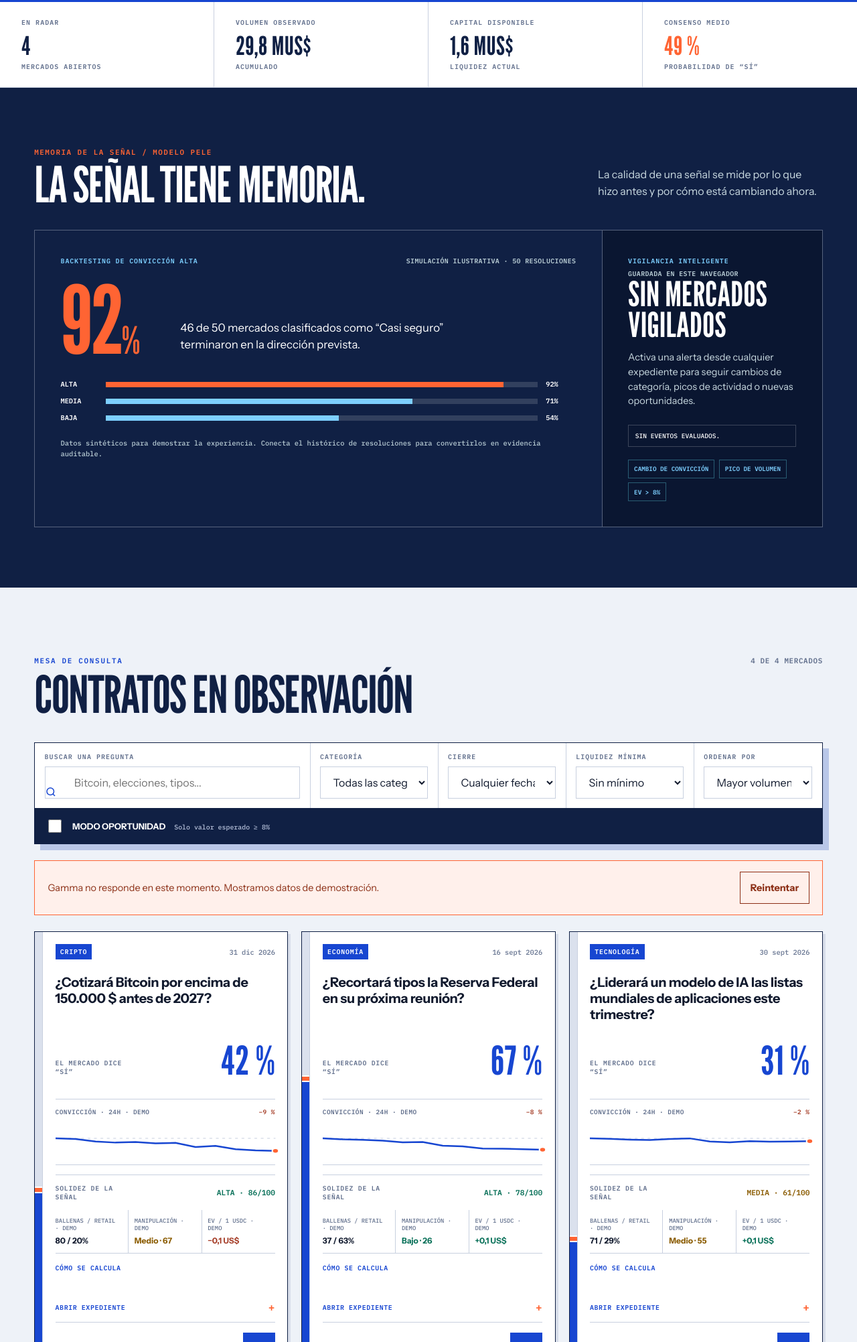
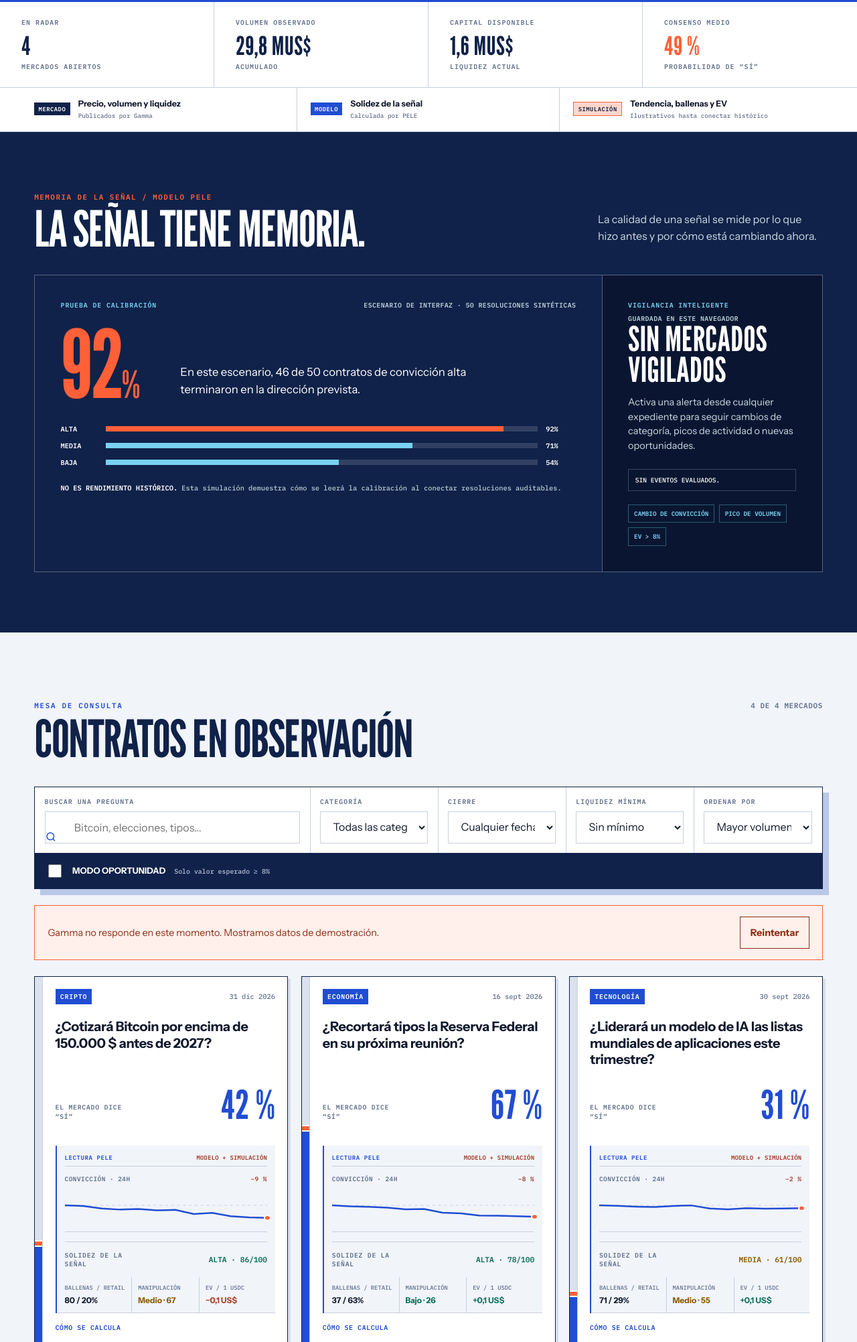
Before and after one commit to ingjuanlopez4-hub/DashboardPELE, a plain HTML site: page web/index.html in a window 1280 px wide. Shown: the part 797-2800 px from the top of the page at 67% size. Drawn offline with nearby package versions, Linux system fonts and the light colour scheme; no server answers.

Commit message:
feat: clarify dashboard signal provenance

```diff
--- a/web/assets/app.js
+++ b/web/assets/app.js
@@ -24,7 +24,8 @@ const elements = {
   closing: document.querySelector("#closing"), minLiquidity: document.querySelector("#min-liquidity"),
   opportunities: document.querySelector("#opportunities"), loadMore: document.querySelector("#load-more"),
   dataStatus: document.querySelector("#data-status"), dataStatusLabel: document.querySelector("#data-status-label"),
-  alertCount: document.querySelector("#alert-count"), alertDeskCount: document.querySelector("#alert-desk-count")
+  alertCount: document.querySelector("#alert-count"), alertDeskCount: document.querySelector("#alert-desk-count"),
+  filters: document.querySelector("#filters"), filterToggle: document.querySelector("#filter-toggle")
 };
 const money = new Intl.NumberFormat("es-ES", { style: "currency", currency: "USD", notation: "compact", maximumFractionDigits: 1 });
 const percent = new Intl.NumberFormat("es-ES", { style: "percent", maximumFractionDigits: 0 });
@@ -140,15 +141,18 @@ function card(market) {
       <div class="card-top"><span class="category"></span><span class="date"></span></div>
       <h3></h3>
       <div class="probability-row"><span>El mercado dice “Sí”</span><strong></strong></div>
-      <div class="trend-block">
-        <div class="trend-head"><span>Convicción · 24h · demo</span><strong class="trend-change"></strong></div>
-        <svg class="trend-chart" viewBox="0 0 240 54" preserveAspectRatio="none" role="img"><title></title><line class="baseline" x1="0" y1="27" x2="240" y2="27"></line><polyline class="trend-line"></polyline><circle class="trend-dot" r="3.5"></circle></svg>
-      </div>
-      <div class="confidence-row"><span>Solidez de la señal</span><strong class="confidence"></strong></div>
-      <div class="signal-grid">
-        <div><span>Ballenas / retail · demo</span><strong class="whale-share"></strong></div>
-        <div><span>Manipulación · demo</span><strong class="anomaly-risk"></strong></div>
-        <div><span>EV / 1 USDC · demo</span><strong class="edge"></strong></div>
+      <div class="model-readout" aria-label="Lecturas derivadas y simuladas">
+        <div class="readout-label"><span>Lectura PELE</span><small>Modelo + simulación</small></div>
+        <div class="trend-block">
+          <div class="trend-head"><span>Convicción · 24h</span><strong class="trend-change"></strong></div>
+          <svg class="trend-chart" viewBox="0 0 240 54" preserveAspectRatio="none" role="img"><title></title><line class="baseline" x1="0" y1="27" x2="240" y2="27"></line><polyline class="trend-line"></polyline><circle class="trend-dot" r="3.5"></circle></svg>
+        </div>
+        <div class="confidence-row"><span>Solidez de la señal</span><strong class="confidence"></strong></div>
+        <div class="signal-grid">
+          <div><span>Ballenas / retail</span><strong class="whale-share"></strong></div>
+          <div><span>Manipulación</span><strong class="anomaly-risk"></strong></div>
+          <div><span>EV / 1 USDC</span><strong class="edge"></strong></div>
+        </div>
       </div>
       <details class="confidence-details"><summary>Cómo se calcula</summary><div class="factor-list"></div><small></small></details>
       <details class="market-intelligence">
@@ -356,6 +360,11 @@ document.querySelector("#reset").addEventListener("click", () => {
   elements.search.focus();
 });
 elements.loadMore.addEventListener("click", () => loadMarkets());
+elements.filterToggle.addEventListener("click", () => {
+  const expanded = elements.filterToggle.getAttribute("aria-expanded") !== "true";
+  elements.filterToggle.setAttribute("aria-expanded", String(expanded));
+  elements.filters.dataset.mobileCollapsed = String(!expanded);
+});
 
 persistAlerts();
 loadMarkets({ reset: true });
--- a/web/assets/styles.css
+++ b/web/assets/styles.css
@@ -1,10 +1,10 @@
 :root {
-  --deep: #102044;
-  --blueprint: #1746d1;
-  --ice: #eef2f8;
+  --deep: #102249;
+  --blueprint: #214dd2;
+  --ice: #f1f4f9;
   --white: #ffffff;
-  --amber: #ff6433;
-  --cyan: #7dcfff;
+  --amber: #ff6038;
+  --cyan: #79d2f2;
   --ink: #111a2e;
   --muted: #62708d;
   --line: #c8d0df;
@@ -80,6 +80,16 @@ h1 span { color: transparent; -webkit-text-stroke: 1.5px rgba(255,255,255,.7); }
 .kpis strong { display: block; margin: .55rem 0 .35rem; overflow: hidden; color: var(--white); font: 700 clamp(1.8rem, 3vw, 3rem)/1 var(--display); letter-spacing: .01em; text-overflow: ellipsis; }
 .kpis article:nth-child(4) strong { color: var(--amber); }
 
+.provenance { padding: 0 clamp(1.25rem, 4vw, 4.5rem); display: grid; grid-template-columns: repeat(3, 1fr); background: var(--white); border-bottom: 1px solid var(--line); }
+.provenance p { min-width: 0; margin: 0; padding: 1rem 1.25rem 1.1rem 0; display: grid; grid-template-columns: auto 1fr; gap: .25rem .75rem; border-right: 1px solid var(--line); }
+.provenance p + p { padding-left: 1.25rem; }
+.provenance p:last-child { border-right: 0; }
+.provenance-key { width: max-content; padding: .25rem .4rem; grid-row: 1 / 3; align-self: center; color: var(--white); background: var(--deep); font: 700 .55rem var(--data); letter-spacing: .06em; text-transform: uppercase; }
+.provenance .model-source { background: var(--blueprint); }
+.provenance .demo-source { color: var(--deep); background: #ffd7cd; border: 1px solid var(--amber); }
+.provenance strong { align-self: end; font-size: .78rem; }
+.provenance small { color: var(--muted); font: .58rem var(--data); }
+
 .intelligence { padding: clamp(4rem, 7vw, 7rem) clamp(1.25rem, 4vw, 4.5rem); color: var(--white); background: var(--blueprint); }
 .intelligence-heading { margin-bottom: 2.5rem; display: grid; grid-template-columns: minmax(0, 1.3fr) minmax(280px, .55fr); align-items: end; gap: 3rem; }
 .signal-kicker { margin: 0 0 .7rem; color: var(--amber); font: 700 .68rem var(--data); letter-spacing: .14em; text-transform: uppercase; }
@@ -99,6 +109,7 @@ h1 span { color: transparent; -webkit-text-stroke: 1.5px rgba(255,255,255,.7); }
 .calibration b { display: block; height: 100%; background: var(--cyan); }
 .calibration div:first-child b { background: var(--amber); }
 .demo-disclaimer { margin: 1.5rem 0 0; color: #b9cdd5; font: .65rem/1.5 var(--data); }
+.demo-disclaimer strong { color: var(--white); text-transform: uppercase; }
 .alert-desk { padding: clamp(1.5rem, 3vw, 3rem); display: flex; flex-direction: column; background: var(--deep); }
 .alert-desk .panel-label { display: block; }
 .alert-desk .panel-label small { display: block; margin-top: .4rem; }
@@ -116,6 +127,7 @@ h1 span { color: transparent; -webkit-text-stroke: 1.5px rgba(255,255,255,.7); }
 h2 { margin: 0; color: var(--deep); font: 900 clamp(3rem, 6vw, 6rem)/.85 var(--display); text-transform: uppercase; letter-spacing: -.025em; }
 .section-heading > p { margin: 0 0 .4rem; color: var(--muted); font: 700 .68rem var(--data); letter-spacing: .06em; text-transform: uppercase; }
 .controls { padding: 1.2rem; display: grid; grid-template-columns: minmax(250px, 1.4fr) repeat(4, minmax(150px, .65fr)); gap: 1rem; background: var(--white); border: 1px solid var(--line); box-shadow: 7px 7px 0 var(--panel-offset); }
+.filter-toggle { display: none; }
 .controls label { min-width: 0; }
 .control-label { display: block; margin-bottom: .5rem; color: var(--muted); font: 700 .62rem var(--data); letter-spacing: .11em; text-transform: uppercase; }
 .controls input, .controls select { width: 100%; min-height: var(--control-height); padding: 0 .9rem; color: var(--ink); background: var(--ice); border: 1px solid transparent; border-radius: 0; transition: background var(--motion-state), border-color var(--motion-state); }
@@ -157,6 +169,11 @@ h2 { margin: 0; color: var(--deep); font: 900 clamp(3rem, 6vw, 6rem)/.85 var(--d
 .factor-list { margin: .65rem 0 .45rem; display: flex; flex-wrap: wrap; gap: .35rem; }
 .factor-list span { padding: .3rem .4rem; background: var(--ice); }
 .trend-block { margin: 1rem 0 .85rem; padding: .75rem 0; border-top: 1px solid var(--line); border-bottom: 1px solid var(--line); }
+.model-readout { margin-top: 1.25rem; padding: .7rem .75rem 0; background: var(--ice); border-left: 2px solid var(--blueprint); }
+.readout-label { display: flex; align-items: center; justify-content: space-between; gap: .75rem; color: var(--blueprint); font: 700 .56rem var(--data); letter-spacing: .07em; text-transform: uppercase; }
+.readout-label small { color: var(--status-low); font: inherit; letter-spacing: .02em; }
+.model-readout .trend-block { margin-top: .45rem; }
+.model-readout .signal-grid { margin-inline: -.75rem; padding-inline: .75rem; }
 .trend-head { display: flex; justify-content: space-between; gap: .75rem; color: var(--muted); font: 700 .59rem var(--data); letter-spacing: .05em; text-transform: uppercase; }
 .trend-change { color: var(--status-high); }
 .trend-change.down { color: var(--status-low); }
@@ -229,7 +246,8 @@ footer a { color: var(--white); }
 @media (max-width: 680px) {
   .topbar { min-height: 68px; }
   .brand-mark { width: 38px; height: 38px; }
-  .brand small, .edition, .alert-counter { display: none; }
+  .brand small, .edition { display: none; }
+  .alert-counter { display: block; padding: .4rem .5rem; font-size: .55rem; }
   .live-indicator { font-size: .58rem; }
   .hero { padding-top: 4.5rem; grid-template-columns: 1fr; }
   h1 { font-size: clamp(4.2rem, 21vw, 6.5rem); }
@@ -238,6 +256,9 @@ footer a { color: var(--white); }
   .scale-marker { top: 28%; }
   .kpis article { padding: 1.15rem .9rem; }
   .kpis strong { font-size: clamp(1.65rem, 9vw, 2.5rem); }
+  .provenance { padding-inline: 1.25rem; grid-template-columns: 1fr; }
+  .provenance p, .provenance p + p { padding: .75rem 0; border-right: 0; border-bottom: 1px solid var(--line); }
+  .provenance p:last-child { border-bottom: 0; }
   .intelligence-heading { grid-template-columns: 1fr; gap: 1.2rem; }
   .hit-rate-main { grid-template-columns: 1fr; gap: 1.5rem; }
   .hit-rate-main > strong { font-size: 6rem; }
@@ -246,6 +267,14 @@ footer a { color: var(--white); }
   .section-heading { display: block; }
   .section-heading > p { margin-top: 1rem; }
   .controls { grid-template-columns: 1fr; }
+  .filter-toggle { width: 100%; min-height: 52px; padding: 0 1rem; display: grid; grid-template-columns: 1fr auto 18px; align-items: center; gap: .75rem; color: var(--white); background: var(--deep); border: 1px solid var(--deep); text-align: left; font-weight: 800; }
+  .filter-toggle small { color: #b8c3dc; font: .58rem var(--data); letter-spacing: .06em; text-transform: uppercase; }
+  .filter-toggle i { position: relative; width: 14px; height: 14px; }
+  .filter-toggle i::before, .filter-toggle i::after { content: ""; position: absolute; top: 6px; left: 1px; width: 12px; border-top: 2px solid var(--amber); transition: transform var(--motion-state); }
+  .filter-toggle i::after { transform: rotate(90deg); }
+  .filter-toggle[aria-expanded="true"] i::after { transform: rotate(0); }
+  .controls[data-mobile-collapsed="true"] { display: none; }
+  .filter-toggle[aria-expanded="true"] + .controls { border-top: 0; }
   .search-field { grid-column: auto; }
   .market-grid { grid-template-columns: 1fr; }
   .market-card { min-height: 500px; }
--- a/web/index.html
+++ b/web/index.html
@@ -64,6 +64,12 @@
       <article><span>Consenso medio</span><strong id="kpi-probability">--</strong><small>probabilidad de “Sí”</small></article>
     </section>
 
+    <aside class="provenance" aria-label="Procedencia de las lecturas">
+      <p><span class="provenance-key market-source">Mercado</span><strong>Precio, volumen y liquidez</strong><small>Publicados por Gamma</small></p>
+      <p><span class="provenance-key model-source">Modelo</span><strong>Solidez de la señal</strong><small>Calculada por PELE</small></p>
+      <p><span class="provenance-key demo-source">Simulación</span><strong>Tendencia, ballenas y EV</strong><small>Ilustrativos hasta conectar histórico</small></p>
+    </aside>
+
     <section class="intelligence" aria-labelledby="intelligence-title">
       <header class="intelligence-heading">
         <div>
@@ -74,14 +80,14 @@
       </header>
       <div class="validation-board">
         <article class="hit-rate">
-          <div class="panel-label"><span>Backtesting de convicción alta</span><small>Simulación ilustrativa · 50 resoluciones</small></div>
-          <div class="hit-rate-main"><strong>92<span>%</span></strong><p>46 de 50 mercados clasificados como “Casi seguro” terminaron en la dirección prevista.</p></div>
+          <div class="panel-label"><span>Prueba de calibración</span><small>Escenario de interfaz · 50 resoluciones sintéticas</small></div>
+          <div class="hit-rate-main"><strong>92<span>%</span></strong><p>En este escenario, 46 de 50 contratos de convicción alta terminaron en la dirección prevista.</p></div>
           <div class="calibration" aria-label="Acierto simulado por nivel de convicción">
             <div><span>Alta</span><i><b style="width:92%"></b></i><strong>92%</strong></div>
             <div><span>Media</span><i><b style="width:71%"></b></i><strong>71%</strong></div>
             <div><span>Baja</span><i><b style="width:54%"></b></i><strong>54%</strong></div>
           </div>
-          <p class="demo-disclaimer">Datos sintéticos para demostrar la experiencia. Conecta el histórico de resoluciones para convertirlos en evidencia auditable.</p>
+          <p class="demo-disclaimer"><strong>No es rendimiento histórico.</strong> Esta simulación demuestra cómo se leerá la calibración al conectar resoluciones auditables.</p>
         </article>
         <aside class="alert-desk" id="alerts" aria-labelledby="alerts-title">
           <div class="panel-label"><span id="alerts-title">Vigilancia inteligente</span><small>Guardada en este navegador</small></div>
@@ -104,7 +110,11 @@
         <p id="result-count" aria-live="polite">Consultando Gamma...</p>
       </div>
 
-      <form class="controls" id="filters" role="search">
+      <button class="filter-toggle" id="filter-toggle" type="button" aria-controls="filters" aria-expanded="false">
+        <span>Filtrar mercados</span><small>5 criterios</small><i aria-hidden="true"></i>
+      </button>
+
+      <form class="controls" id="filters" role="search" data-mobile-collapsed="true">
         <label class="search-field">
           <span class="control-label">Buscar una pregunta</span>
           <svg aria-hidden="true" viewBox="0 0 24 24"><circle cx="11" cy="11" r="7"></circle><path d="m20 20-4-4"></path></svg>
```
